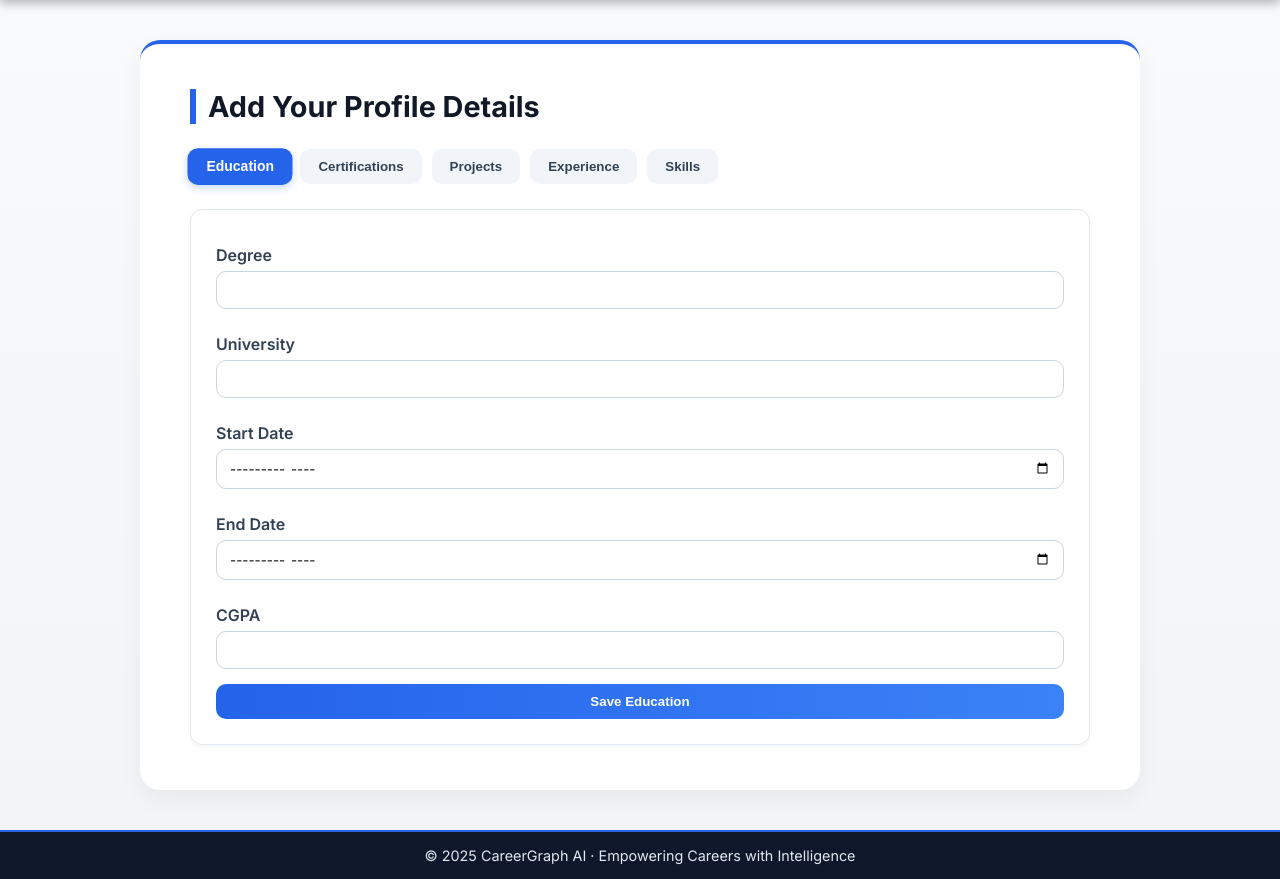
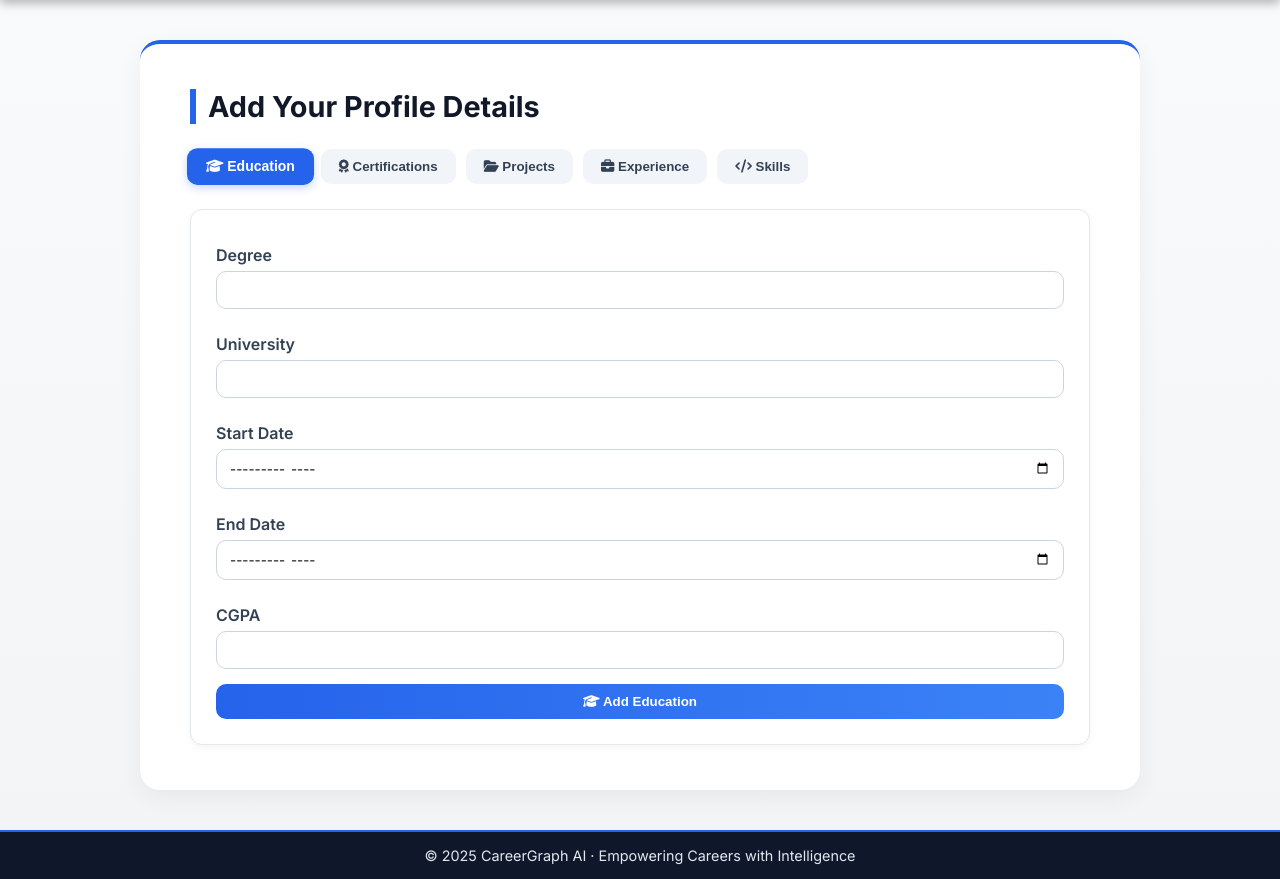
Before and after one commit to sheb1lmsp/CareerGraph-AI, a Flask app: page /profile/add in a window 1280 px wide. Shown: the part 63-942 px from the top of the page. Run offline with Flask 3, Linux system fonts and the light colour scheme; the visitor is signed in with stand-in values (Sample User, id 1); some libraries are stand-ins or nearby versions.

Commit message:
Add icons and enhance the UI

```diff
--- a/templates/add_profile.html
+++ b/templates/add_profile.html
@@ -6,18 +6,25 @@
   {% if messages %}
     <div class="flash-messages">
       {% for category, message in messages %}
-        <div class="flash {{ category }}">{{ message }}</div>
+        <div class="flash {{ category }}">
+          {% if category == 'success' %}
+            <i class="fa-solid fa-circle-check"></i>
+          {% elif category == 'error' %}
+            <i class="fa-solid fa-exclamation-triangle"></i>
+          {% endif %}
+          {{ message }}
+        </div>
       {% endfor %}
     </div>
   {% endif %}
 {% endwith %}
 
 <div class="tab-header">
-  <button class="tab-btn active" data-tab="education">Education</button>
-  <button class="tab-btn" data-tab="certification">Certifications</button>
-  <button class="tab-btn" data-tab="project">Projects</button>
-  <button class="tab-btn" data-tab="experience">Experience</button>
-  <button class="tab-btn" data-tab="skills">Skills</button>
+  <button class="tab-btn active" data-tab="education"><i class="fa-solid fa-graduation-cap"></i> Education</button>
+  <button class="tab-btn" data-tab="certification"><i class="fa-solid fa-award"></i> Certifications</button>
+  <button class="tab-btn" data-tab="project"><i class="fa-solid fa-folder-open"></i> Projects</button>
+  <button class="tab-btn" data-tab="experience"><i class="fa-solid fa-briefcase"></i> Experience</button>
+  <button class="tab-btn" data-tab="skills"><i class="fa-solid fa-code"></i> Skills</button>
 </div>
 
 <!-- Education -->
@@ -34,7 +41,7 @@
     <input type="month" name="edu_end">
     <label>CGPA</label>
     <input type="text" name="cgpa">
-    <button type="submit" class="btn">Save Education</button>
+    <button type="submit" class="btn"><i class="fa-solid fa-graduation-cap"></i> Add Education</button>
   </form>
 </div>
 
@@ -46,7 +53,7 @@
     <input type="text" name="cert_name" required>
     <label>Organization</label>
     <input type="text" name="cert_org" required>
-    <button type="submit" class="btn">Save Certification</button>
+    <button type="submit" class="btn"><i class="fa-solid fa-award"></i> Add Certification</button>
   </form>
 </div>
 
@@ -62,7 +69,7 @@
     <input type="month" name="proj_end">
     <label>Description</label>
     <textarea name="proj_desc"></textarea>
-    <button type="submit" class="btn">Save Project</button>
+    <button type="submit" class="btn"><i class="fa-solid fa-folder-open"></i> Add Project</button>
   </form>
 </div>
 
@@ -82,7 +89,7 @@
     <input type="text" name="exp_location">
     <label>Description</label>
     <textarea name="exp_desc"></textarea>
-    <button type="submit" class="btn">Save Experience</button>
+    <button type="submit" class="btn"><i class="fa-solid fa-briefcase"></i> Add Experience</button>
   </form>
 </div>
 
@@ -92,7 +99,7 @@
     <input type="hidden" name="section" value="skills">
     <label>Skills (comma-separated)</label>
     <input type="text" name="skills" placeholder="Python, Flask, AI" required>
-    <button type="submit" class="btn">Save Skills</button>
+    <button type="submit" class="btn"><i class="fa-solid fa-code"></i> Add Skills</button>
   </form>
 </div>
 
--- a/templates/base.html
+++ b/templates/base.html
@@ -6,10 +6,20 @@
   <title>CareerGraph AI</title>
   <link rel="stylesheet" href="{{ url_for('static', filename='style.css') }}">
   <link href="https://fonts.googleapis.com/css2?family=Inter:wght@400;500;600;700&display=swap" rel="stylesheet">
+
+  <!-- FONT AWESOME 6 (PUBLIC CDN) -->
+  <link
+    rel="stylesheet"
+    href="https://cdnjs.cloudflare.com/ajax/libs/font-awesome/6.6.0/css/all.min.css"
+    integrity="sha512-Kc323vGBEqzTmouAECnVceyQqyqdsSiqLQISBL29aUW4U/M7pSPA/gEUZQqv1cwx4OnYxTxve5UMg5GT6L4JJg=="
+    crossorigin="anonymous"
+    referrerpolicy="no-referrer"
+  />
+
+  <!-- Highlight.js & Marked -->
   <link rel="stylesheet" href="https://cdnjs.cloudflare.com/ajax/libs/highlight.js/11.9.0/styles/default.min.css">
   <script src="https://cdnjs.cloudflare.com/ajax/libs/highlight.js/11.9.0/highlight.min.js"></script>
   <script src="https://cdn.jsdelivr.net/npm/marked/marked.min.js"></script>
-  <script src="https://kit.fontawesome.com/0e3b1abcbc.js" crossorigin="anonymous"></script>
 </head>
 <body>
   <header class="navbar">
--- a/templates/index.html
+++ b/templates/index.html
@@ -25,7 +25,11 @@
   </div>
 
   <div class="hero-image">
-    <img src="{{ url_for('static', filename='ai_career.svg') }}" alt="CareerGraph AI illustration">
+    <img
+      src="static/image.jpg" height = '50px'
+      alt="CareerGraph AI – AI-powered career assistant"
+      loading="lazy"
+      style="border-radius: 20px; box-shadow: 0 20px 40px rgba(0,0,0,0.12);">
   </div>
 </section>
 {% endblock %}
--- a/templates/login.html
+++ b/templates/login.html
@@ -4,7 +4,9 @@
 <form method="POST" class="form">
   <input type="email" name="email" placeholder="Email" required>
   <input type="password" name="password" placeholder="Password" required>
-  <button type="submit" class="btn">Login</button>
-  {% if error %}<p class="error">{{ error }}</p>{% endif %}
+  <button type="submit" class="btn"><i class="fa-solid fa-right-to-bracket"></i> Login</button>
+  {% if error %}
+    <p class="error"><i class="fa-solid fa-exclamation-triangle"></i> {{ error }}</p>
+  {% endif %}
 </form>
 {% endblock %}
--- a/templates/profile.html
+++ b/templates/profile.html
@@ -3,7 +3,7 @@
 <h2>Your Career Profile</h2>
 
 {% if profile.error %}
-  <p>{{ profile.error }}</p>
+  <p class="error"><i class="fa-solid fa-exclamation-triangle"></i> {{ profile.error }}</p>
 {% else %}
 <div class="user-info-header">
   <h3>{{ profile.user.name }}</h3>
--- a/templates/register.html
+++ b/templates/register.html
@@ -5,7 +5,9 @@
   <input type="text" name="name" placeholder="Full Name" required>
   <input type="email" name="email" placeholder="Email" required>
   <input type="password" name="password" placeholder="Password" required>
-  <button type="submit" class="btn">Register</button>
-  {% if error %}<p class="error">{{ error }}</p>{% endif %}
+  <button type="submit" class="btn"><i class="fa-solid fa-user-plus"></i> Register</button>
+  {% if error %}
+    <p class="error"><i class="fa-solid fa-exclamation-triangle"></i> {{ error }}</p>
+  {% endif %}
 </form>
 {% endblock %}
```
Also changed, not shown: templates/chat.html (+42 -28 lines), 1 other file.
